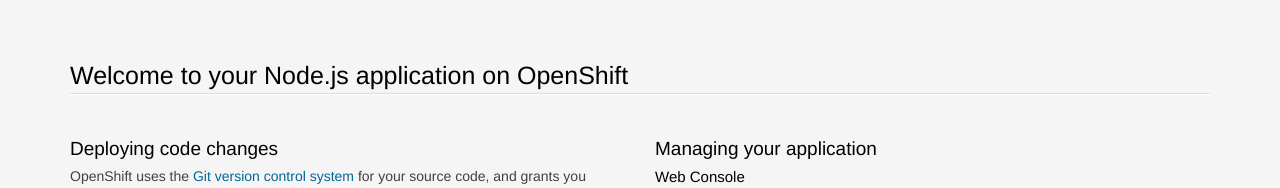
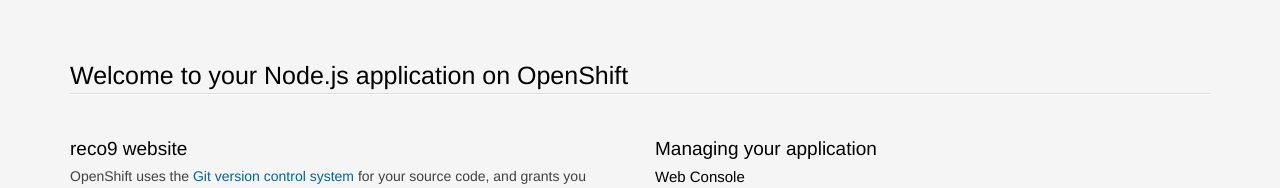
Before and after one commit to pelling/reco9site, a website: page index.html in a window 1280 px wide. Shown: the top 188 px of the page. Drawn offline with Linux system fonts and the light colour scheme.

Commit message:
testing text change

```diff
--- a/index.html
+++ b/index.html
@@ -214,7 +214,7 @@
         <div class="row">
           <section class='col-xs-12 col-sm-6 col-md-6'>
             <section>
-              <h2>Deploying code changes</h2>
+              <h2>reco9 website</h2>
                 <p>OpenShift uses the <a href="http://git-scm.com/">Git version control system</a> for your source code, and grants you access to it via the Secure Shell (SSH) protocol. In order to upload and download code to your application you need to give us your <a href="https://developers.openshift.com/en/managing-remote-connection.html">public SSH key</a>. You can upload it within the web console or install the <a href="https://developers.openshift.com/en/managing-client-tools.html">RHC command line tool</a> and run <code>rhc setup</code> to generate and upload your key automatically.</p>
 
                 <h3>Working in your local Git repository</h3>
```
